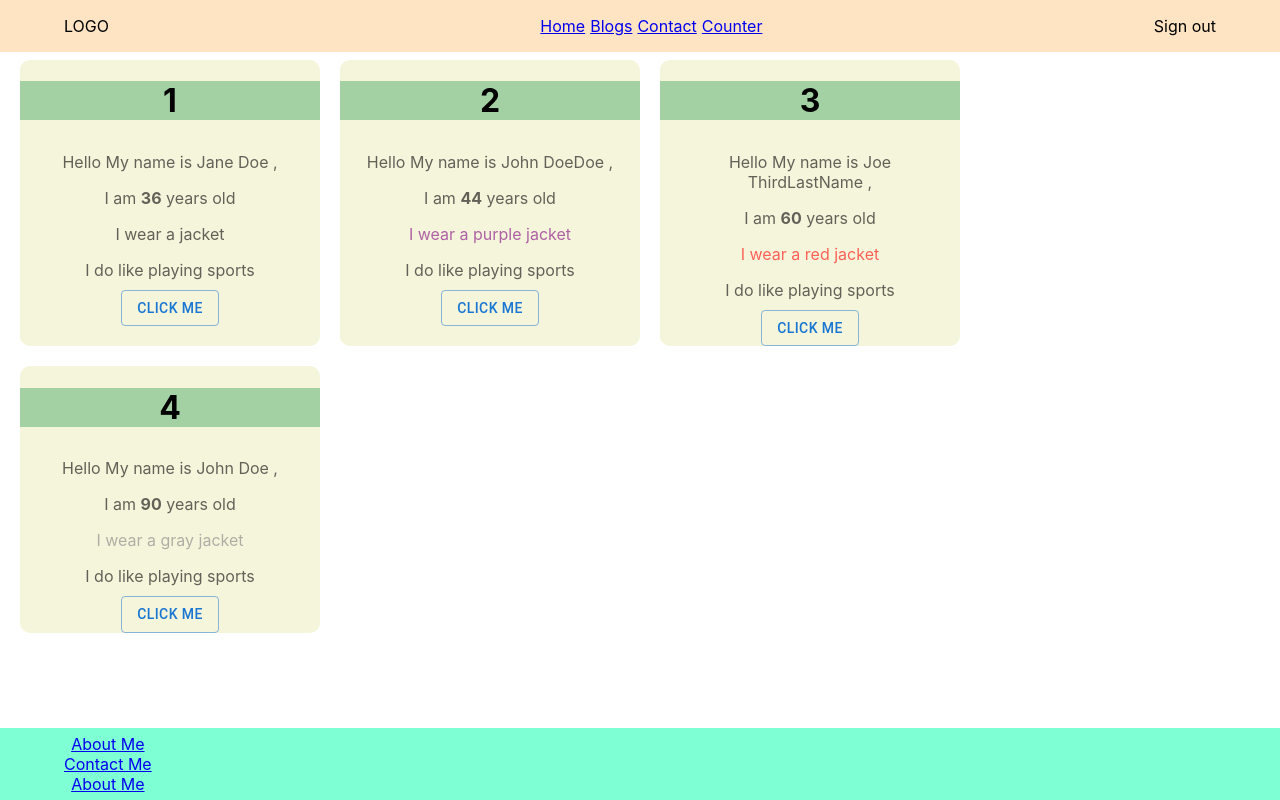
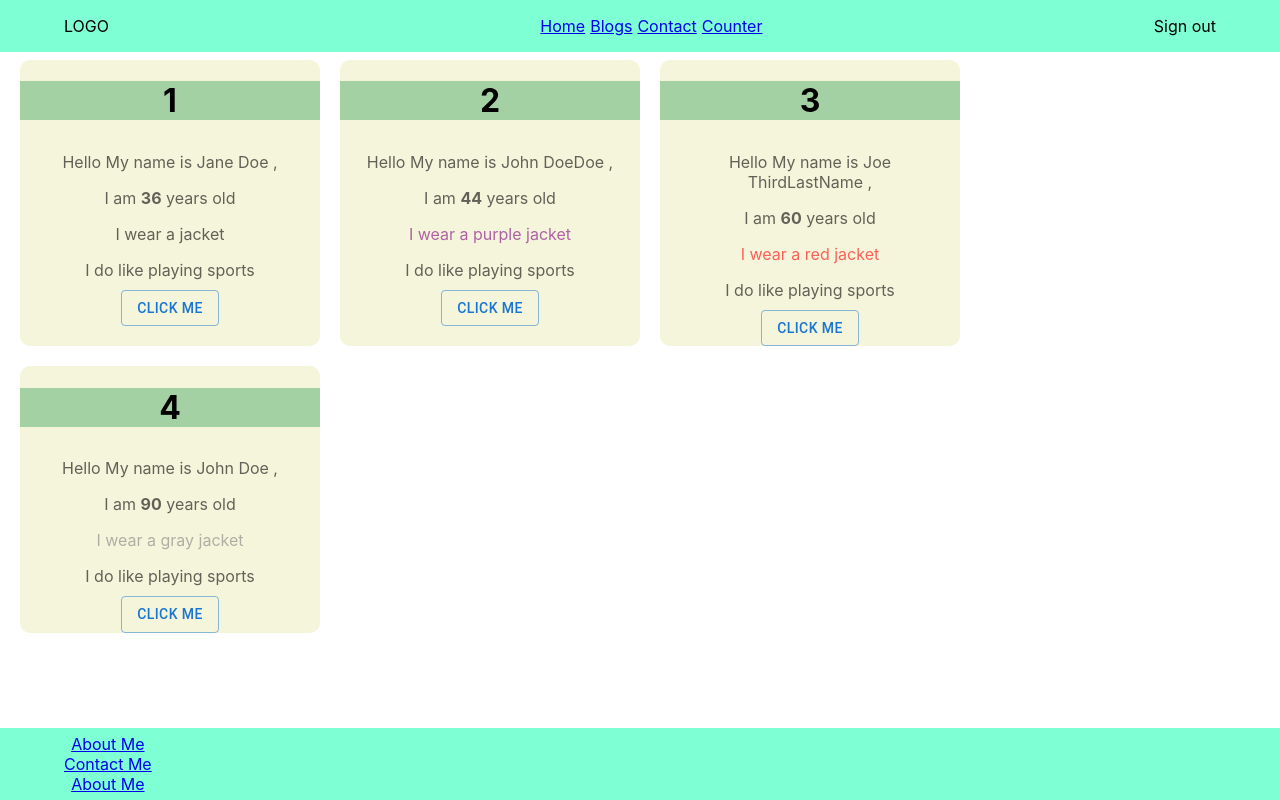
Before and after one commit to theodoredebsfr/my-portfolio-4finance, a React (Create React App) app: page / in a window 1280 px wide. Built offline with nearby package versions, Linux system fonts and the light colour scheme.

Commit message:
return the initial bg color for the header

```diff
--- a/src/layout/header/Header.scss
+++ b/src/layout/header/Header.scss
@@ -2,7 +2,7 @@
   display: flex;
   justify-content: space-between;
   align-items: center;
-  background-color: bisque;
+  background-color: aquamarine;
   height: 52px;
   padding: 0 5%;
   position: fixed;
```
